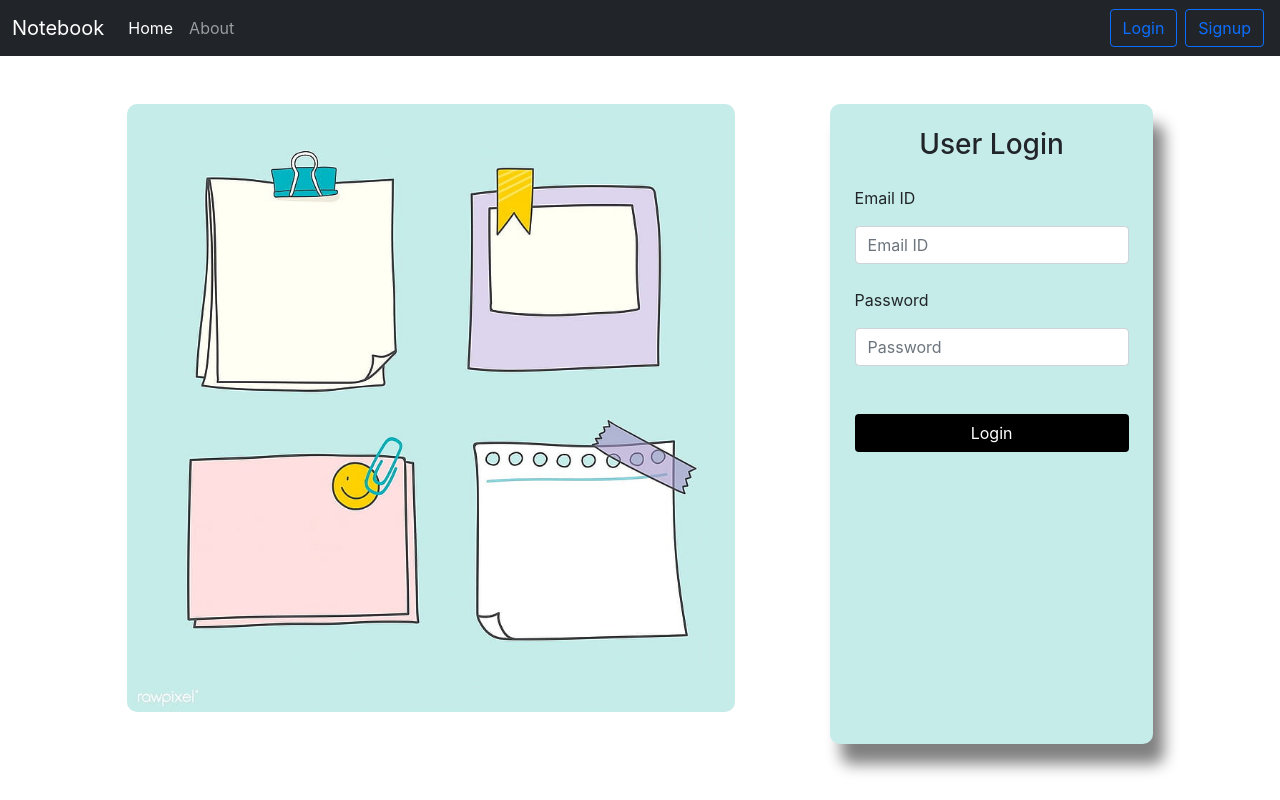
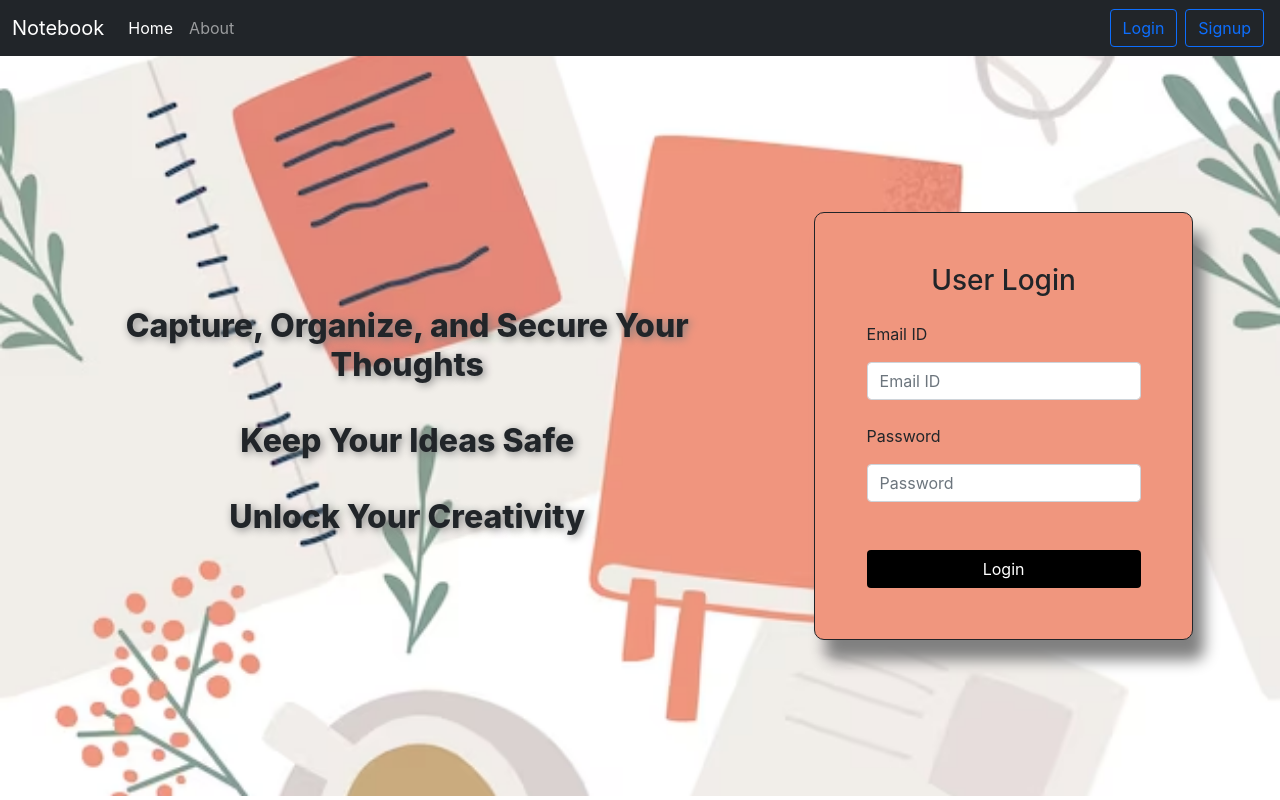
Before and after one commit to YogendraRajpoot/notesfrontend, a React (Create React App) app: page / in a window 1280 px wide. Built offline with nearby package versions, Linux system fonts and the light colour scheme.

Commit message:
Update Login.js

```diff
--- a/src/components/Login.js
+++ b/src/components/Login.js
@@ -3,6 +3,7 @@ import { useNavigate } from "react-router-dom";
 import Notes1 from "../assets/notes1.jpg";
 import Notes2 from "../assets/notes2.jpg";
 import Notes3 from "../assets/notes3.avif";
+import Notes4 from "../assets/notes4.jpg";
 
 const Login = (props) => {
   const HEIGHT = window.innerHeight;
@@ -13,7 +14,9 @@ const Login = (props) => {
 
   const handleSubmit = async (e) => {
     e.preventDefault();
-    const response = await fetch("https://notesbackend-qr9l.onrender.com/api/auth/login", {
+    const response = await fetch(
+      "https://notesbackend-qr9l.onrender.com/api/auth/login",
+      {
         method: "POST",
         headers: {
           "Content-Type": "application/json",
@@ -22,7 +25,8 @@ const Login = (props) => {
           email: credentials.email,
           password: credentials.password,
         }),
-    });
+      }
+    );
     const json = await response.json();
     console.log(json);
     if (json.success) {
@@ -41,19 +45,35 @@ const Login = (props) => {
 
   return (
     <div
-      className=" my-5"
+      className=" py-5"
       style={{
-        height: `${HEIGHT - 0.2 * HEIGHT}px`,
-        width: "95%",
+        height: `${HEIGHT - 0.075 * HEIGHT}px`,
+        width: "100%",
         marginLeft: "auto",
         marginRight: "auto",
         display: "flex",
         flexDirection: "row",
         justifyContent: "space-evenly",
+        backgroundColor: "black",
+        backgroundImage: `url(${Notes3}) `,
+        backgroundSize: "cover",
+        backgroundRepeat: "no-repeat",
+        backgroundPosition: "center",
+        alignItems: "center",
       }}
     >
-      <div className="w-50 ">
-        <img
+      <div
+        style={{
+          display: "flex",
+          flexDirection: "column",
+          alignItems: "center",
+          justifyContent: "center",
+          width: "50%",
+          gap: "30px",
+          fontWeight: "800",
+        }}
+      >
+        {/* <img
           src={Notes1}
           style={{
             maxWidth: "100%",
@@ -61,19 +81,45 @@ const Login = (props) => {
             // objectFit: "cover",
             borderRadius: "10px",
           }}
-        />
+        /> */}
+        <h2
+          style={{
+            textAlign: "center",
+            fontWeight: "800",
+            textShadow: "2px 2px 8px grey",
+          }}
+        >
+          Capture, Organize, and Secure Your Thoughts
+        </h2>
+        <h2
+          style={{
+            textAlign: "center",
+            fontWeight: "800",
+            textShadow: "2px 2px 8px grey",
+          }}
+        >
+          Keep Your Ideas Safe
+        </h2>
+        <h2
+          style={{
+            textAlign: "center",
+            fontWeight: "800",
+            textShadow: "2px 2px 8px grey",
+          }}
+        >
+          Unlock Your Creativity
+        </h2>
       </div>
       <form
         onSubmit={handleSubmit}
         style={{
-          height: `${HEIGHT - 0.5 * HEIGHT}`,
-          minWidth: "25%",
-          // minHeight: "30vw",
-          // minWidth: "35vw",
+          minWidth: "20%",
           borderRadius: "10px",
           boxShadow: "11px 20px 15px grey",
-          padding: "2%",
-          backgroundColor: "#c5ece9",
+          padding: "4%",
+          border: "0.01px solid",
+          // backgroundColor: "#c5ece9",
+          backgroundColor: "#f0967e",
         }}
       >
         <h3 className="text-center">User Login</h3>
```
Lines whose indentation alone changed are shown as unchanged.
